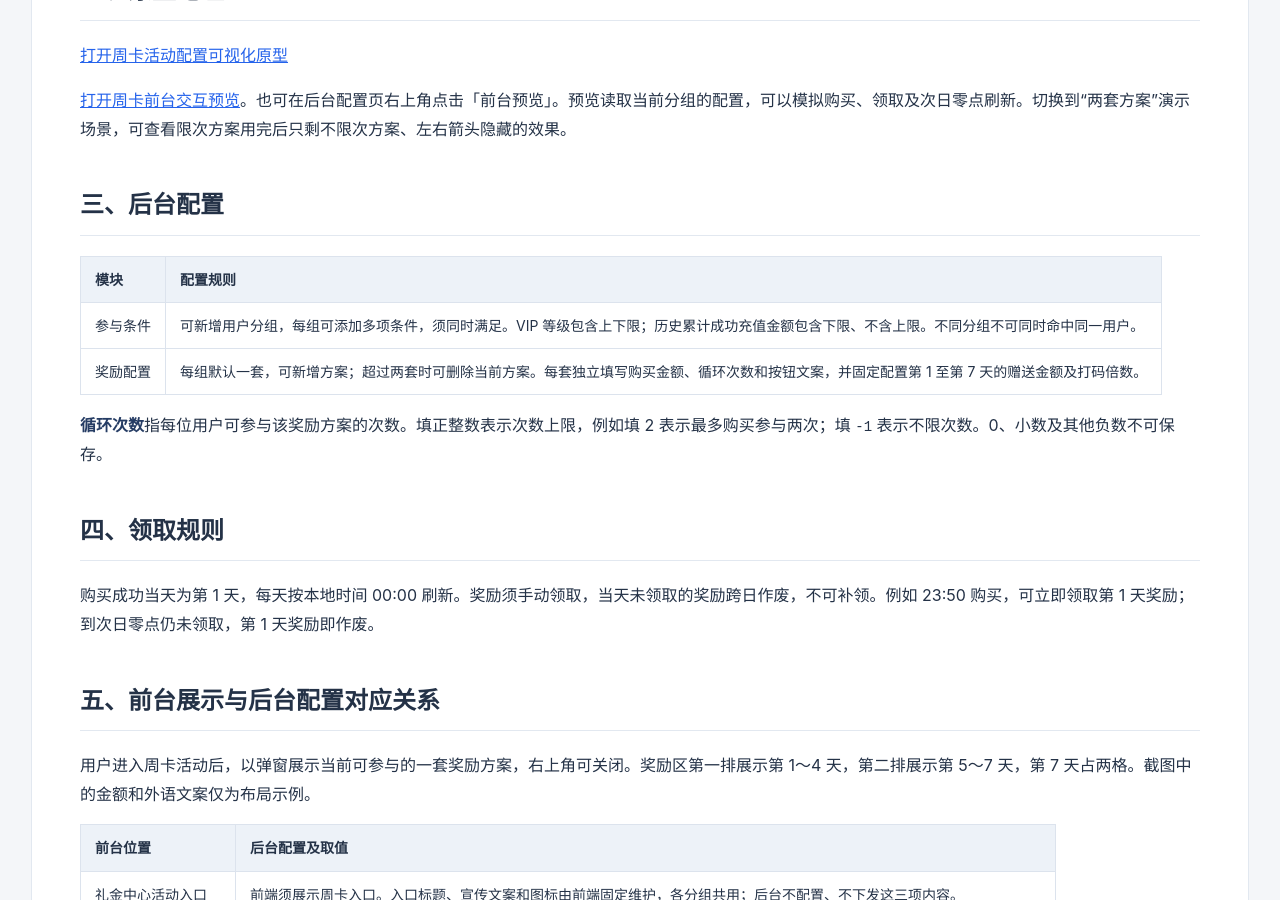
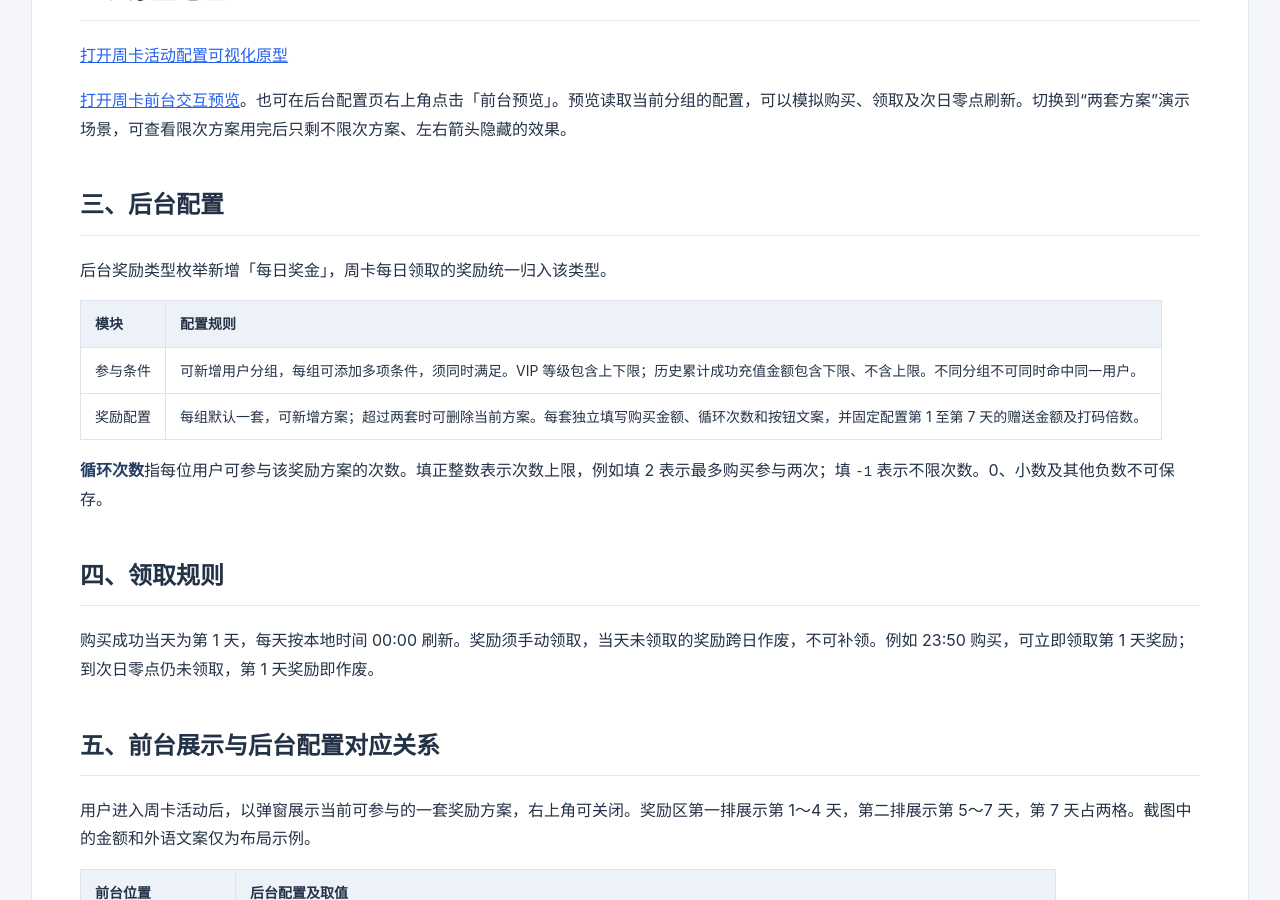
Before and after one commit to HDDDONG/tiered-recharge-requirements, a Jekyll site: the page built from weekly-card-config/index.md, in a window 1280 px wide and 900 px high, scrolled down 359 px. Built offline with Jekyll 4.4.1, drawn with Linux system fonts in a browser that asks for light colours.

Commit message:
明确周卡奖励类型为每日奖金

```diff
--- a/weekly-card-config/index.md
+++ b/weekly-card-config/index.md
@@ -16,6 +16,8 @@ title: 周卡活动配置
 [打开周卡前台交互预览](https://hdddong.github.io/LUCKY/admin/#menu=m11-7-1&activity=110&view=rules&preview=1)。也可在后台配置页右上角点击「前台预览」。预览读取当前分组的配置，可以模拟购买、领取及次日零点刷新。切换到“两套方案”演示场景，可查看限次方案用完后只剩不限次方案、左右箭头隐藏的效果。
 
 ## 三、后台配置
+
+后台奖励类型枚举新增「每日奖金」，周卡每日领取的奖励统一归入该类型。
 
 | 模块 | 配置规则 |
 |---|---|
```
